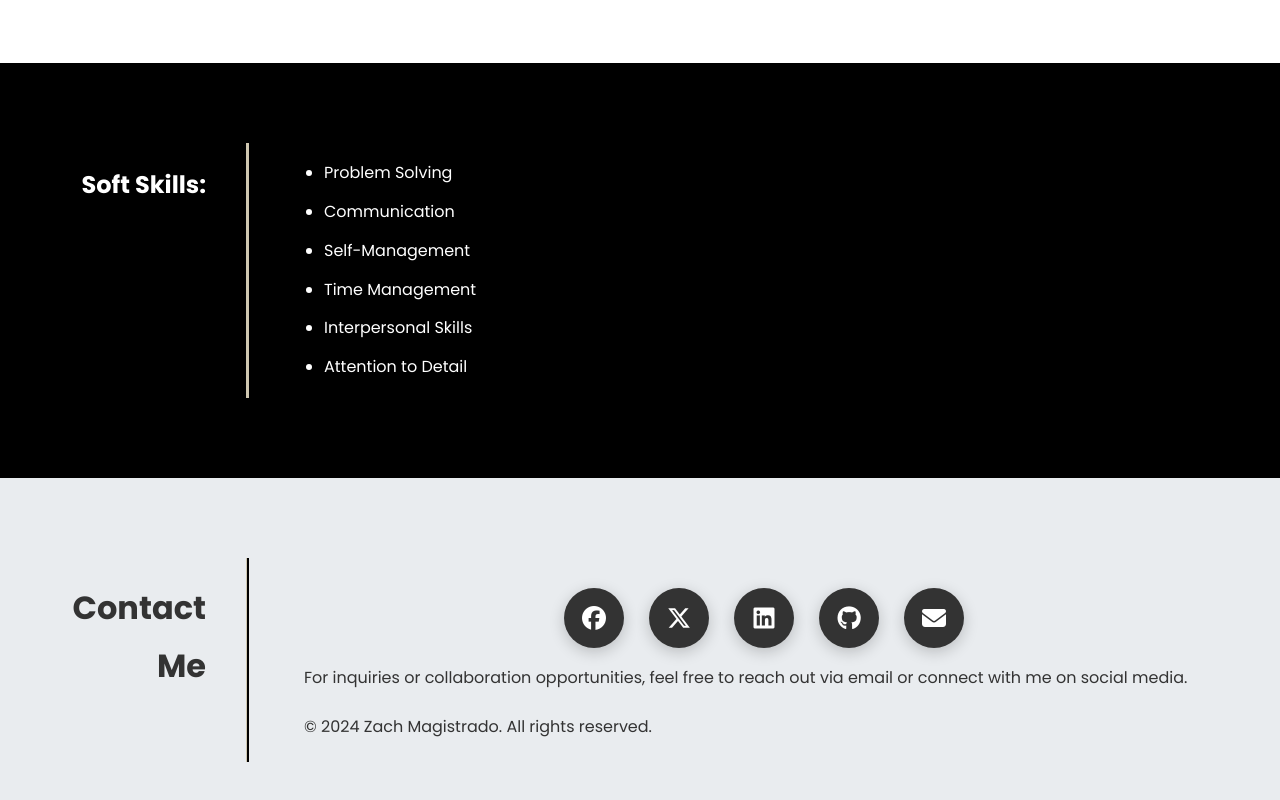
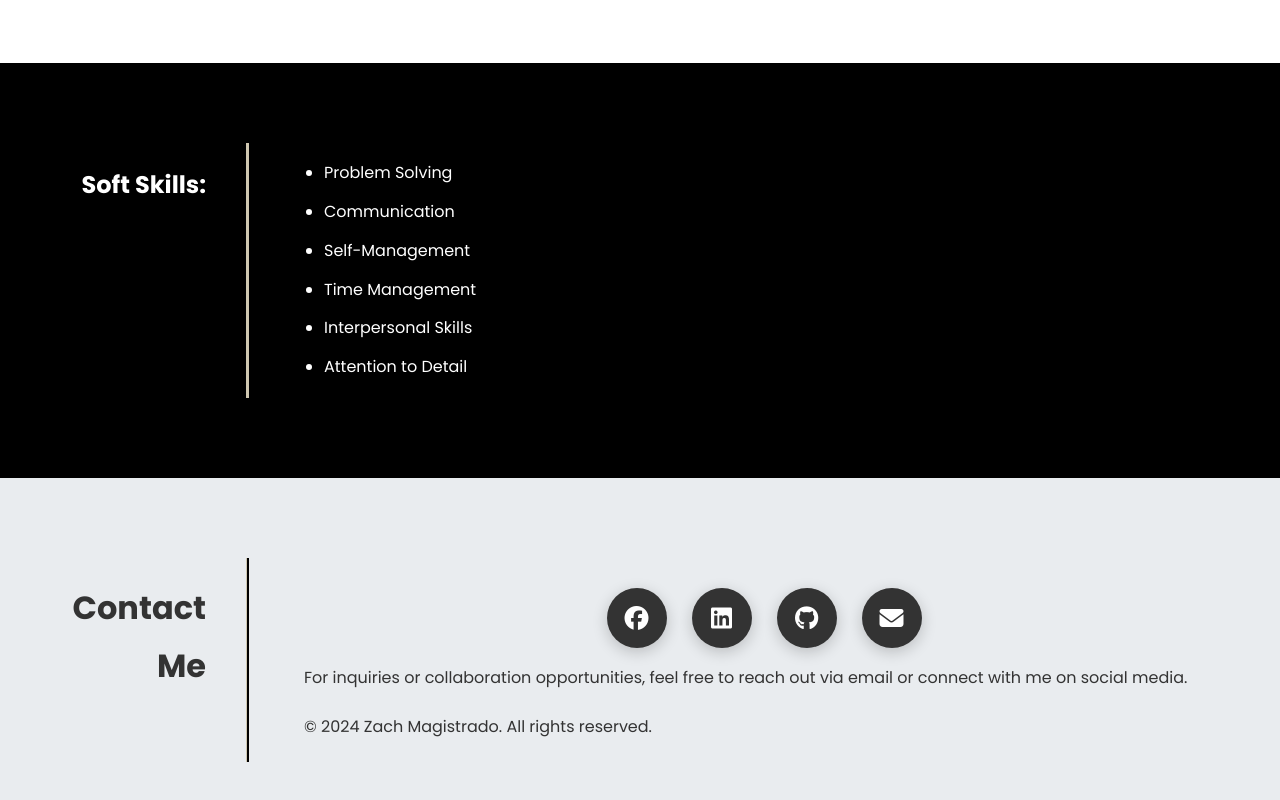
Before and after one commit to 0xzso7/PersonalWebsite, a plain HTML site: page index.html in a window 1280 px wide. Shown: the part 4058-4858 px from the top of the page. Drawn offline with nearby package versions, Linux system fonts and the light colour scheme.

Commit message:
remove twitter button

```diff
--- a/index.html
+++ b/index.html
@@ -206,9 +206,6 @@
                     <a href="https://www.facebook.com/magistrado.zach.25/" target="_blank" aria-label="Facebook">
                         <i class="fab fa-facebook"></i>
                     </a>
-                    <a href="https://x.com/0xzso7" target="_blank" aria-label="Twitter">
-                        <i class="fab fa-x-twitter"></i>
-                    </a>
                     <a href="https://www.linkedin.com/in/zsmagistrado/" target="_blank" aria-label="LinkedIn">
                         <i class="fab fa-linkedin"></i>
                     </a>
```
